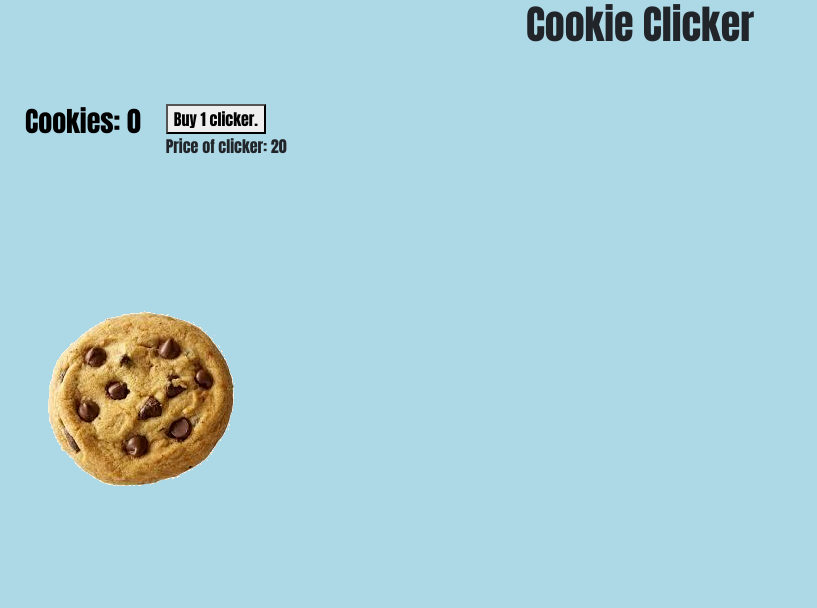
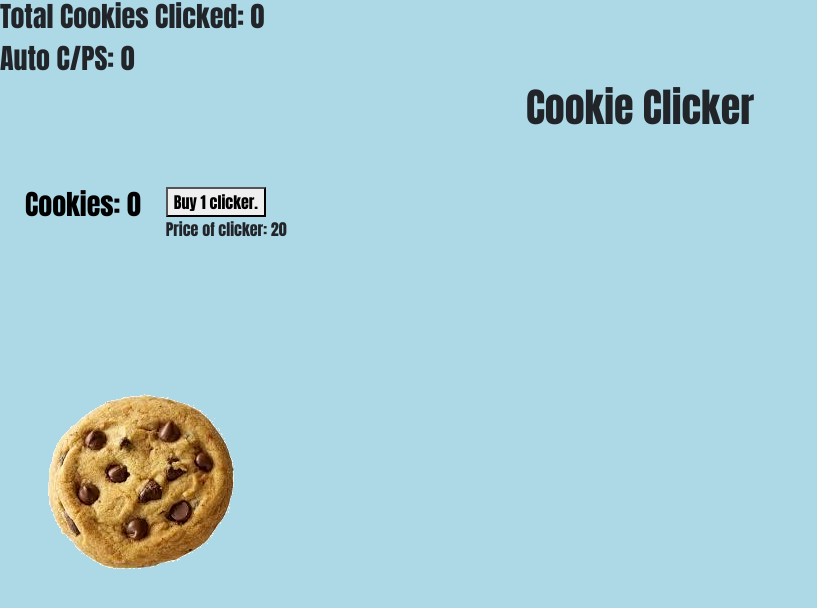
Before and after one commit to Phyre1337/cookie-clicker, a plain HTML site: page index.html in a window 1280 px wide. Shown: the whole page, without its empty margins (0-817 px from the left). Drawn offline with nearby package versions, Linux system fonts and the light colour scheme.

Commit message:
Update index.html

```diff
--- a/index.html
+++ b/index.html
@@ -1,6 +1,8 @@
 <html>
     <head>
-
+        <title>
+            Cookie Clicker
+        </title>
         <!--Bootstrap 4-->
         <link rel="stylesheet" href="https://maxcdn.bootstrapcdn.com/bootstrap/4.3.1/css/bootstrap.min.css">
         <script src="https://ajax.googleapis.com/ajax/libs/jquery/3.4.1/jquery.min.js"></script>
@@ -13,6 +15,11 @@
     </head>
 
     <body onload="startAuto()">
+
+        <header>
+            <h3 id="allTime">Total Cookies Clicked: 0</h3>
+            <h3 id="boughtClickers">Auto C/PS: 0</h3>
+        </header>
 
         <h1 class="title">Cookie Clicker</h1>
         <br>
```
